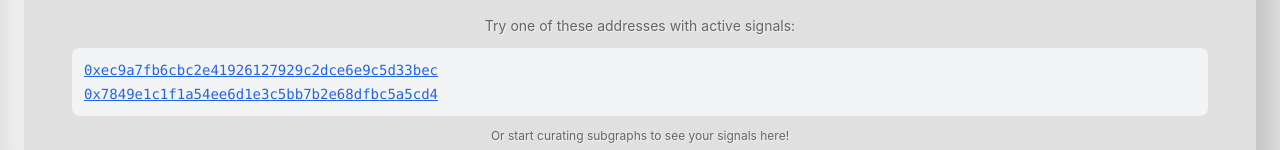
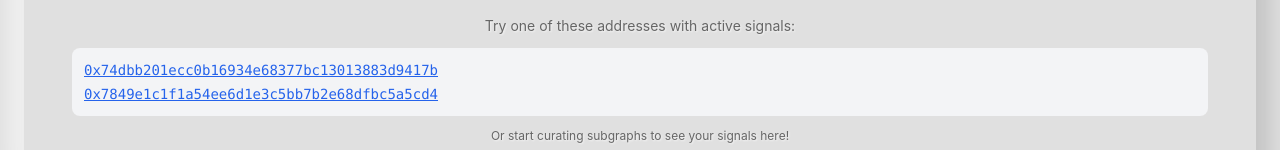
Before and after one commit to rickydata-indexer/curation_signal_optimizer, a React (Vite) app in the folder curation_app_new_version/: page / in a window 1280 px wide. Shown: the part 1180-1330 px from the top of the page. Built offline with nearby package versions, Linux system fonts and the light colour scheme; no server answers.

Commit message:
change default wallet

```diff
--- a/curation_app_new_version/src/pages/Dashboard.jsx
+++ b/curation_app_new_version/src/pages/Dashboard.jsx
@@ -17,7 +17,7 @@ import {
 } from '../utils/opportunityCalculator';
 import { validateAndNormalizeAddress } from '../utils/addressValidation';
 
-const DEFAULT_WALLET = "0xec9a7fb6cbc2e41926127929c2dce6e9c5d33bec";
+const DEFAULT_WALLET = "0x74dbb201ecc0b16934e68377bc13013883d9417b";
 
 export default function Dashboard() {
   const [walletAddress, setWalletAddress] = useState(DEFAULT_WALLET);
@@ -227,11 +227,11 @@ export default function Dashboard() {
             </p>
             <div className="bg-gray-100 rounded-lg p-3 font-mono text-sm">
               <button
-                onClick={() => setWalletAddress("0xec9a7fb6cbc2e41926127929c2dce6e9c5d33bec")}
+                onClick={() => setWalletAddress("0x74dbb201ecc0b16934e68377bc13013883d9417b")}
                 className="text-blue-600 hover:text-blue-800 underline block mb-1"
                 title="Click to load this address"
               >
-                0xec9a7fb6cbc2e41926127929c2dce6e9c5d33bec
+                0x74dbb201ecc0b16934e68377bc13013883d9417b
               </button>
               <button
                 onClick={() => setWalletAddress("0x7849e1c1f1a54ee6d1e3c5bb7b2e68dfbc5a5cd4")}
```
